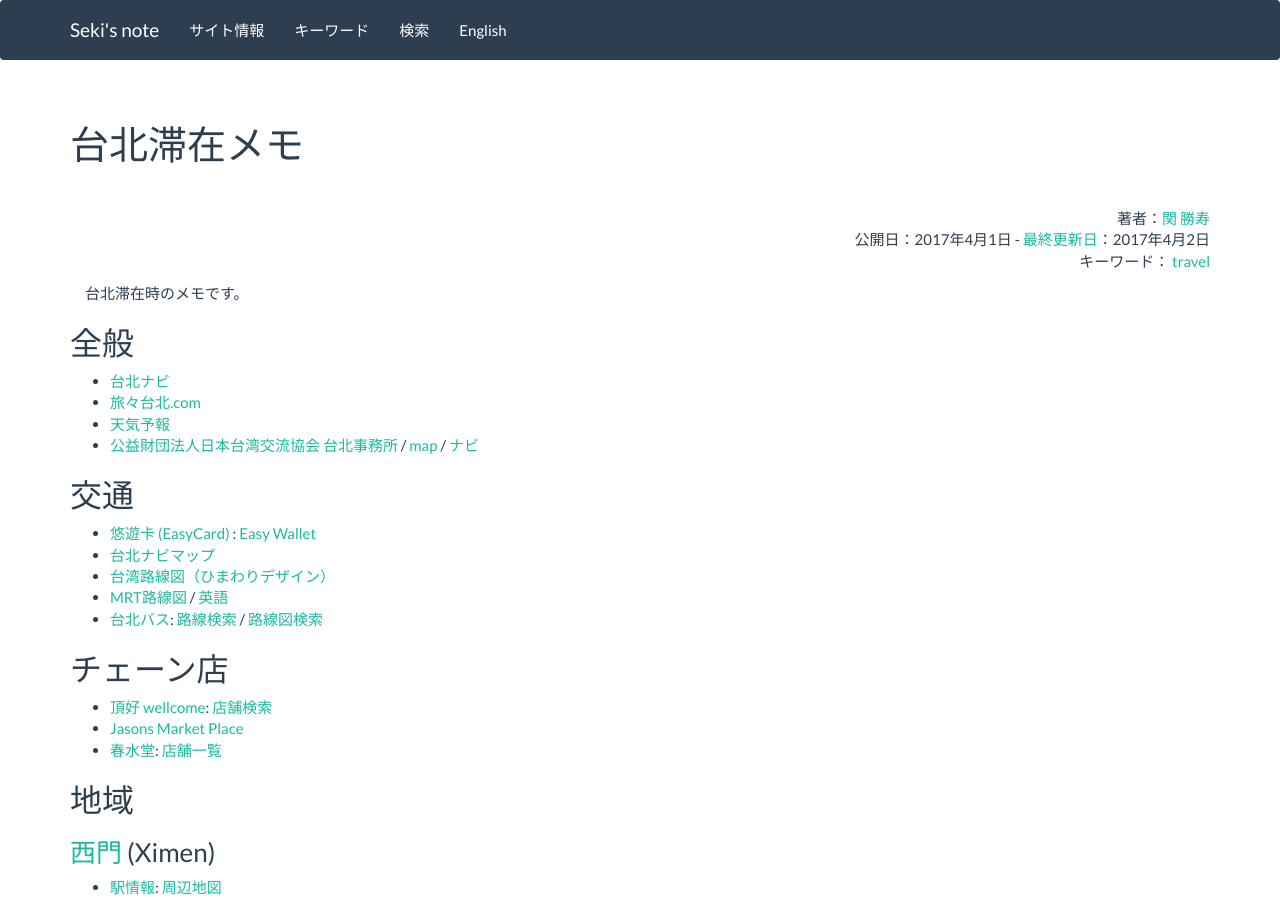
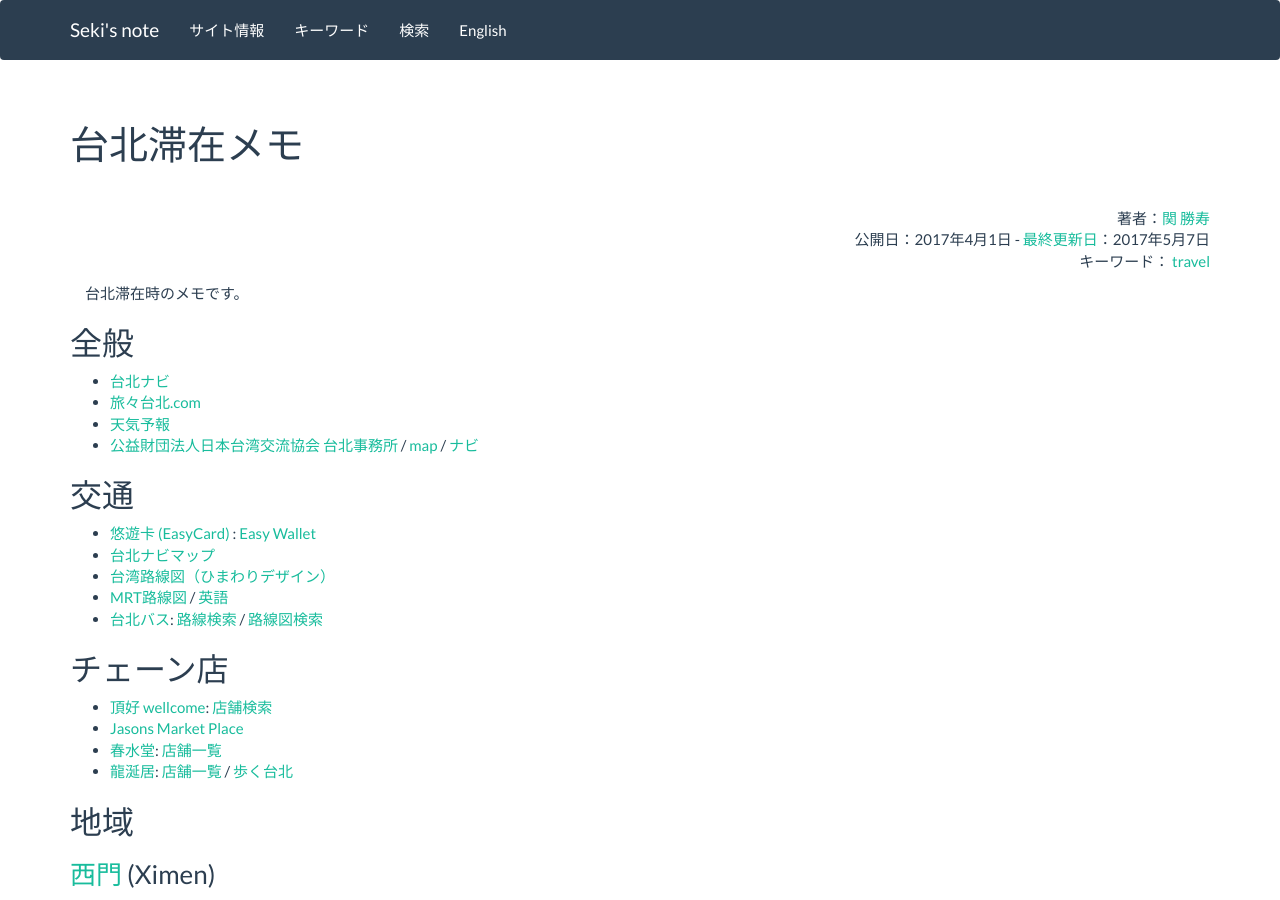
Before and after one commit to sekika/sekika.github.io, a Jekyll site: the page built from _posts/2017-04-01-Taipei.md, in a window 1280 px wide and 900 px high. Built offline with Jekyll 4.4.1, drawn with Linux system fonts in a browser that asks for light colours; nearby versions of some CDN libraries; comment, search, counter and statistics services are not loaded; some of the changed lines change nothing that is shown.

Commit message:
龍涎居

```diff
--- a/_posts/2017-04-01-Taipei.md
+++ b/_posts/2017-04-01-Taipei.md
@@ -2,7 +2,7 @@
 layout: post
 title: 台北滞在メモ
 date: 2017-04-01 19:31:50 +0000
-update: 2017-04-02 07:27:59 +0000
+update: 2017-05-07 03:06:27 +0000
 tag: travel
 ---
 台北滞在時のメモです。
@@ -24,6 +24,7 @@ tag: travel
 * [頂好 wellcome](http://www.wellcome.com.tw/ENG/): [店舗検索](http://www.wellcome.com.tw/ENG/HOME/Store)
 * [Jasons Market Place](http://www.jasons.com.tw/)
 * [春水堂](http://chunshuitang.com.tw/): [店舗一覧](http://chunshuitang.com.tw/location.php?loc=1)
+* [龍涎居](http://www.longsian.com/): [店舗一覧](http://www.longsian.com/store.php) / [歩く台北](http://aruku-taipei.com/%E3%83%A1%E3%83%8B%E3%83%A5%E3%83%BC%E3%81%AF%E8%BA%AB%E4%BD%93%E3%81%AB%E7%9B%B8%E8%AB%87%EF%BC%81%E3%80%8C%E9%BE%8D%E6%B6%8E%E5%B1%85%E3%80%8D%E3%81%A7%E3%83%98%E3%83%AB%E3%82%B7%E3%83%BC%E9%B6%8F/)
 
 ## 地域 ##
 
```
